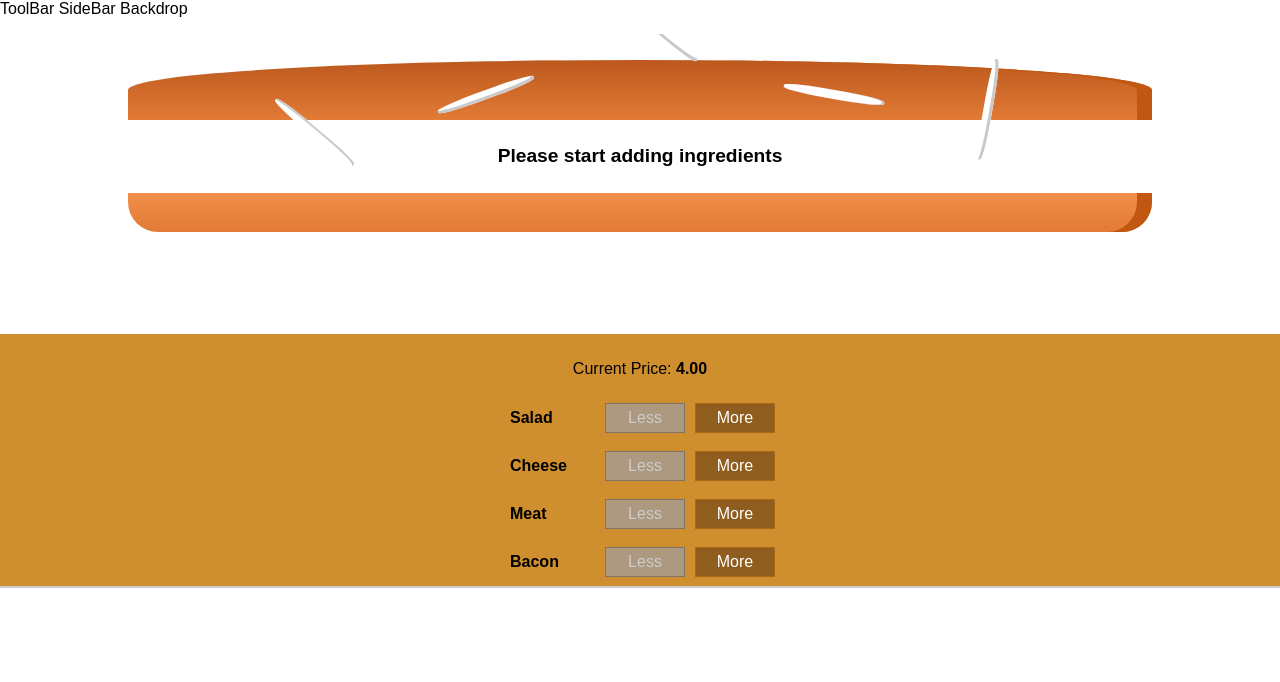
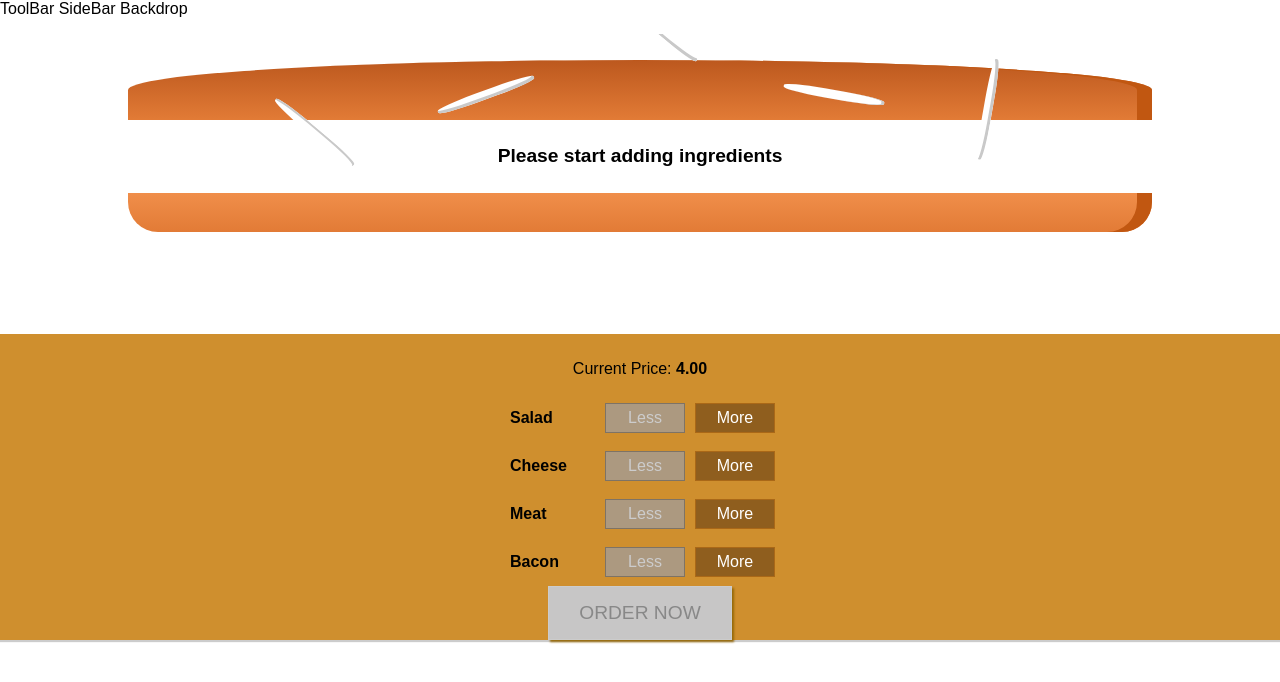
Before and after one commit to mouryar/React-learning-project, a React app: page / in a window 1280 px wide. Shown: the top 682 px of the page. Built offline with nearby package versions, Linux system fonts and the light colour scheme.

Commit message:
Adding order button

```diff
--- a/src/components/Burger/BuildControls/BuildControls.css
+++ b/src/components/Burger/BuildControls/BuildControls.css
@@ -9,3 +9,45 @@
     padding: 10px 0 0;
 
 }
+
+
+.OrderButton {
+    background-color: #DAD735;
+    outline: none;
+    cursor: pointer;
+    border: 1px solid #966909;
+    color: #966909;
+    font-family: inherit;
+    font-size: 1.2em;
+    padding: 15px 30px;
+    box-shadow: 2px 2px 2px #966909;
+}
+
+.OrderButton:hover, .OrderButton:active {
+    background-color: #A0DB41;
+    border: 1px solid #966909;
+    color: #966909;
+}
+
+.OrderButton:disabled {
+    background-color: #C7C6C6;
+    cursor: not-allowed;
+    border: 1px solid #ccc;
+    color: #888888;
+}
+
+.OrderButton:not(:disabled) {
+    animation: enable 0.3s linear;
+}
+
+@keyframes enable {
+    0% {
+        transform: scale(1);
+    }
+    60% {
+        transform: scale(1.1);
+    }
+    100% {
+        transform: scale(1);
+    }
+}
--- a/src/components/Burger/BuildControls/BuildControls.js
+++ b/src/components/Burger/BuildControls/BuildControls.js
@@ -20,6 +20,7 @@
                                         removed = {() => props.removeIngredient(control.type)}
                                         disabled = {props.disabled[control.type]}/>))
         }
+        <button className={classes.OrderButton} disabled={!props.puchasable}>ORDER NOW</button>
     </div>
 );
 
--- a/src/containers/BurgerBuilder/BurgerBuilder.js
+++ b/src/containers/BurgerBuilder/BurgerBuilder.js
@@ -16,7 +16,8 @@
             cheese: 0,
             bacon: 0
         },
-        totalPrice: 4
+        totalPrice: 4,
+        puchasable: false
     }
     addIngredientHandler = (type) => {
         const typeCount = this.state.ingredients[type];
@@ -30,6 +31,17 @@
             totalPrice: updatedTotalPrice,
             ingredients: updatedIngredients
         });
+        this.updatePurchaseState(updatedIngredients);
+    }
+
+    updatePurchaseState = (updatedIngredients) => {
+
+        const sum = Object.keys(updatedIngredients)
+                    .map(key => updatedIngredients[key])
+                    .reduce((sum, el)=> sum = sum + el,0)
+        this.setState({
+            puchasable: sum > 0
+        })
     }
 
     removeIngredientHandler = (type)=>{
@@ -47,6 +59,7 @@
             totalPrice: updatedTotalPrice,
             ingredients: updatedIngredients
         });
+        this.updatePurchaseState(updatedIngredients);
     }
     render(){
         const disableInfo = {...this.state.ingredients};
@@ -60,7 +73,8 @@
                     addIngredient={this.addIngredientHandler}
                     removeIngredient={this.removeIngredientHandler}
                     disabled={disableInfo}
-                    totalPrice={this.state.totalPrice}/>
+                    totalPrice={this.state.totalPrice}
+                    puchasable={this.state.puchasable}/>
             </div>
         );
     }
```
